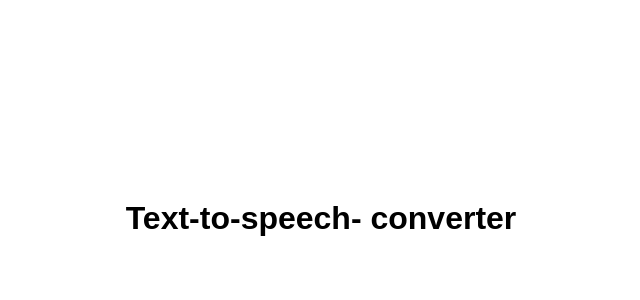
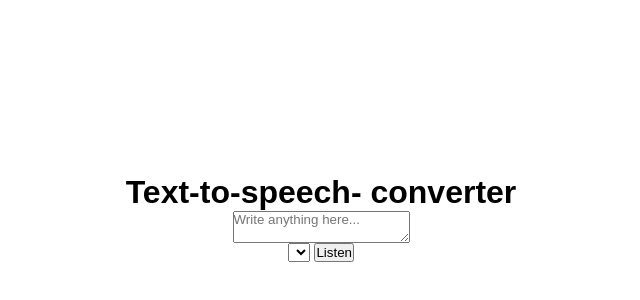
Before and after one commit to akshatsinghania/TEXT-TO-SPEECH-CONVERTER, a plain HTML site: page index.html in a window 1280 px wide. Shown: the part 182-482 px from the top of the page, without its empty margins (319-959 px from the left). Drawn offline with Linux system fonts and the light colour scheme.

Commit message:
search future

```diff
--- a/index.html
+++ b/index.html
@@ -9,6 +9,11 @@
   <body>
     <div class="hero">
       <h1>Text-to-speech- converter</h1>
+      <textarea placeholder="Write anything here..."></textarea>
+      <div class="row">
+        <select></select>
+        <button>Listen</button>
+      </div>
     </div>
   </body>
 </html>
```
